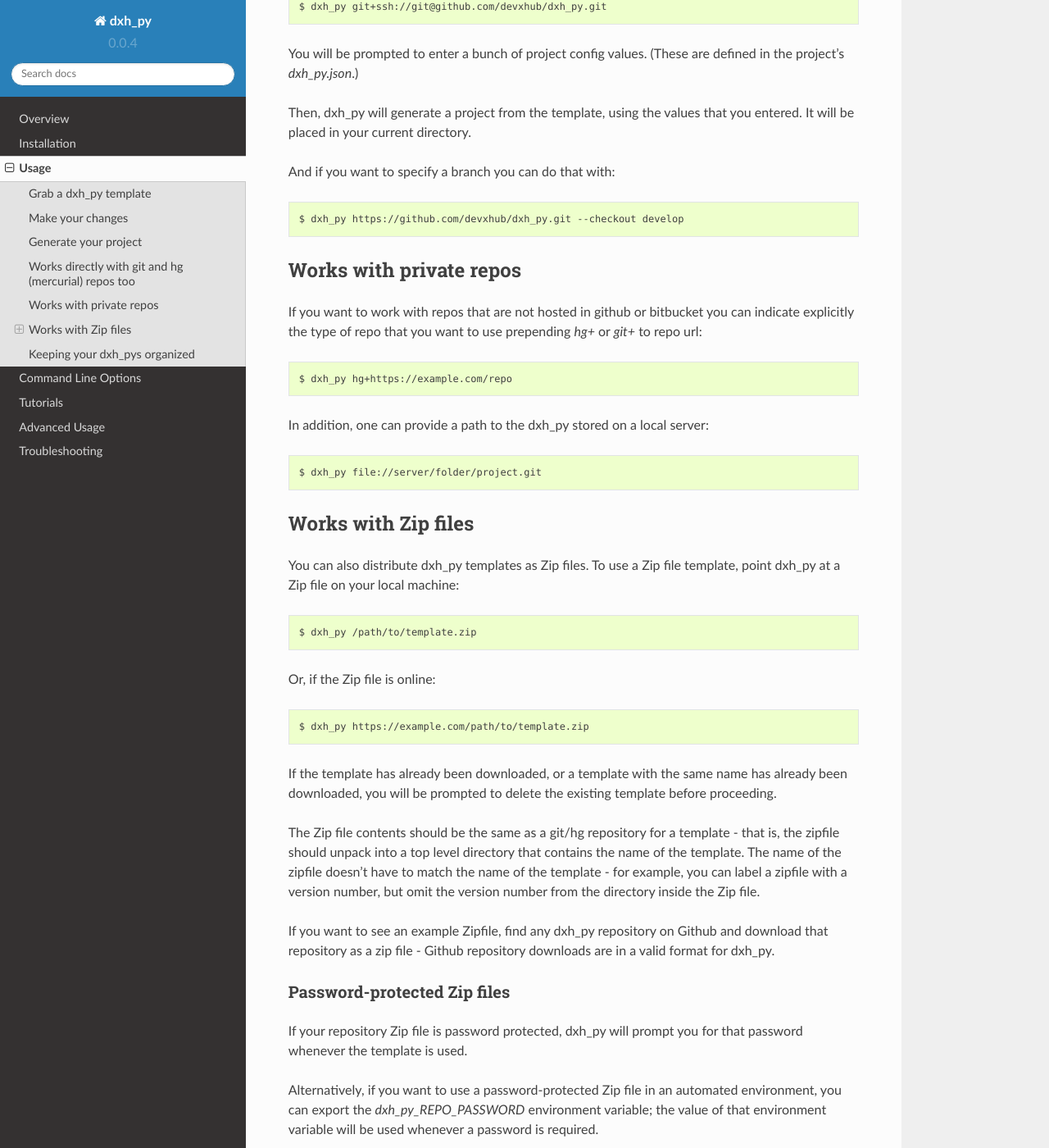
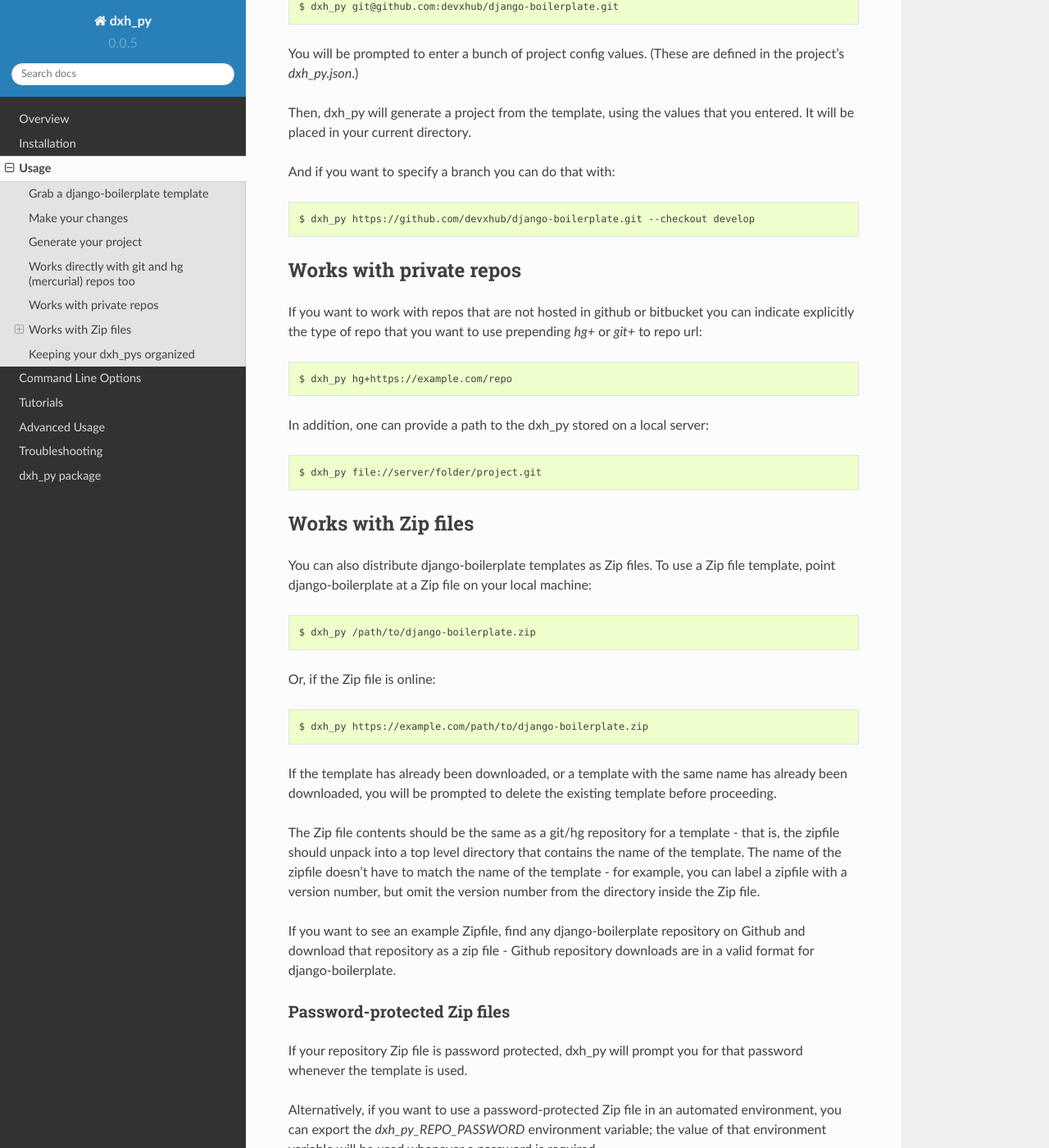
Before and after one commit to devxhub/dxh-py, a Sphinx documentation site: the page built from docs/usage.rst, in a window 1280 px wide and 1400 px high, scrolled down 1220 px. Shown: the whole window at 82% size. Built offline with Sphinx 7.4.7 and the Read the Docs theme 2.0.0, drawn with Linux system fonts in a browser that asks for light colours; formulas are drawn with MathJax 3; pages that are not in the unit, such as notebooks, are missing from menus; some of the changed text lies outside the part shown.

Commit message:
Update requirements and Update some .rst

```diff
--- a/docs/advanced/calling_from_python.rst
+++ b/docs/advanced/calling_from_python.rst
@@ -13,7 +13,7 @@
     dxh_py('dxh_py/')
 
     # Create project from the dxh_py.git repo template
-    dxh_py('https://github.com/devxhub/dxh_py.git')
+    dxh_py('https://github.com/devxhub/dxh-py.git')
 
 This is useful if, for example, you're writing a web framework and need to provide developers with a tool similar to `django-admin.py startproject` or `npm init`.
 
--- a/docs/usage.rst
+++ b/docs/usage.rst
@@ -2,12 +2,12 @@
 Usage
 =====
 
-Grab a dxh_py template
+Grab a django-boilerplate template
 ----------------------------
 
-First, clone a dxh_py project template::
+First, clone a django-boilerplate project template::
 
-    $ git clone https://github.com/devxhub/dxh_py.git
+    $ git clone https://github.com/devxhub/django-boilerplate.git
 
 Make your changes
 -----------------
@@ -17,14 +17,14 @@
 Open up the skeleton project. If you need to change it around a bit, do so.
 
 You probably also want to create a repo, name it differently, and push it as
-your own new dxh_py project template, for handy future use.
+your own new django-boilerplate project template, for handy future use.
 
 Generate your project
 ---------------------
 
 Then generate your project from the project template::
 
-    $ dxh_py dxh_py/
+    $ dxh_py django-boilerplate/
 
 The only argument is the input directory. (The output directory is generated
 by rendering that, and it can't be the same as the input directory.)
@@ -38,16 +38,16 @@
 Works directly with git and hg (mercurial) repos too
 ------------------------------------------------------
 
-To create a project from the dxh_py.git repo template::
+To create a project from the django-boilerplate.git repo template::
 
-    $ dxh_py gh:devxhub/dxh_py
+    $ dxh_py gh:devxhub/django-boilerplate
 
 dxh_py knows abbreviations for Github (``gh``), Bitbucket (``bb``), and
 GitLab (``gl``) projects, but you can also give it the full URL to any
 repository::
 
-    $ dxh_py https://github.com/devxhub/dxh_py.git
-    $ dxh_py git+ssh://git@github.com/devxhub/dxh_py.git
+    $ dxh_py https://github.com/devxhub/django-boilerplate.git
+    $ dxh_py git@github.com:devxhub/django-boilerplate.git
 
 You will be prompted to enter a bunch of project config values. (These are
 defined in the project's `dxh_py.json`.)
@@ -57,7 +57,7 @@
 
 And if you want to specify a branch you can do that with::
 
-    $ dxh_py https://github.com/devxhub/dxh_py.git --checkout develop
+    $ dxh_py https://github.com/devxhub/django-boilerplate.git --checkout develop
 
 Works with private repos
 ------------------------
@@ -75,14 +75,14 @@
 Works with Zip files
 --------------------
 
-You can also distribute dxh_py templates as Zip files. To use a Zip file
-template, point dxh_py at a Zip file on your local machine::
+You can also distribute django-boilerplate templates as Zip files. To use a Zip file
+template, point django-boilerplate at a Zip file on your local machine::
 
-    $ dxh_py /path/to/template.zip
+    $ dxh_py /path/to/django-boilerplate.zip
 
 Or, if the Zip file is online::
 
-    $ dxh_py https://example.com/path/to/template.zip
+    $ dxh_py https://example.com/path/to/django-boilerplate.zip
 
 If the template has already been downloaded, or a template with the same name
 has already been downloaded, you will be prompted to delete the existing
@@ -94,9 +94,9 @@
 the template - for example, you can label a zipfile with a version number, but
 omit the version number from the directory inside the Zip file.
 
-If you want to see an example Zipfile, find any dxh_py repository on Github
+If you want to see an example Zipfile, find any django-boilerplate repository on Github
 and download that repository as a zip file - Github repository downloads are in
-a valid format for dxh_py.
+a valid format for django-boilerplate.
 
 Password-protected Zip files
 ~~~~~~~~~~~~~~~~~~~~~~~~~~~~
--- a/dxh_py/VERSION.txt
+++ b/dxh_py/VERSION.txt
@@ -1 +1 @@
-0.0.4
+0.0.5
--- a/setup.py
+++ b/setup.py
@@ -25,6 +25,7 @@
     'click>=7.0,<9.0.0',
     'pyyaml>=5.3.1',
     'python-slugify>=4.0.0',
+    'typing-extensions>=4.12.1',
     'requests>=2.23.0',
     'arrow',
     'rich',
```
Also changed, not shown: other parts of docs/usage.rst (+1 -1 lines), docs/dxh_py.rst (renamed from docs/cookiecutter.rst).
